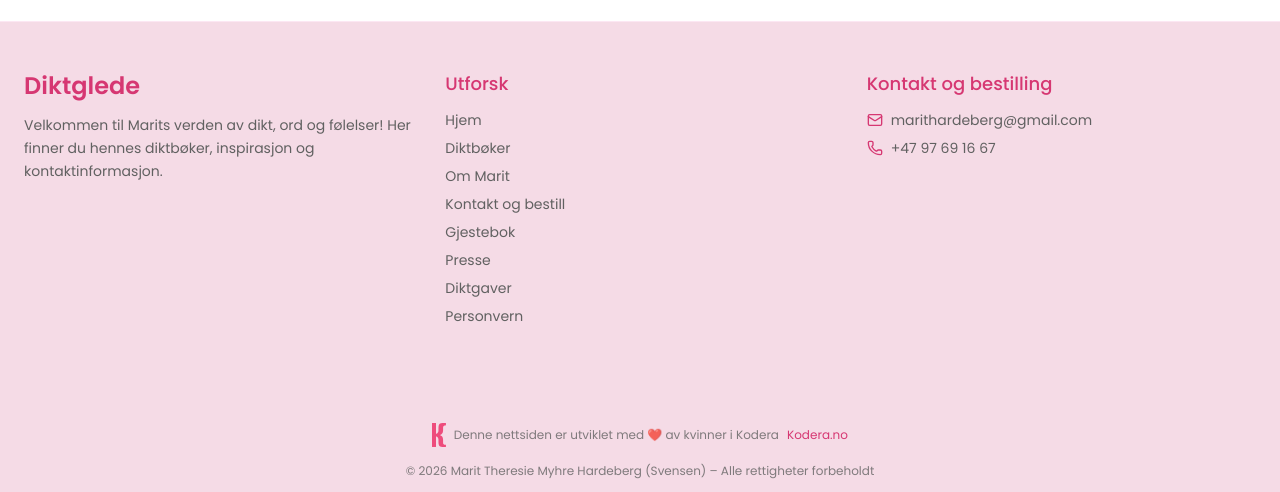
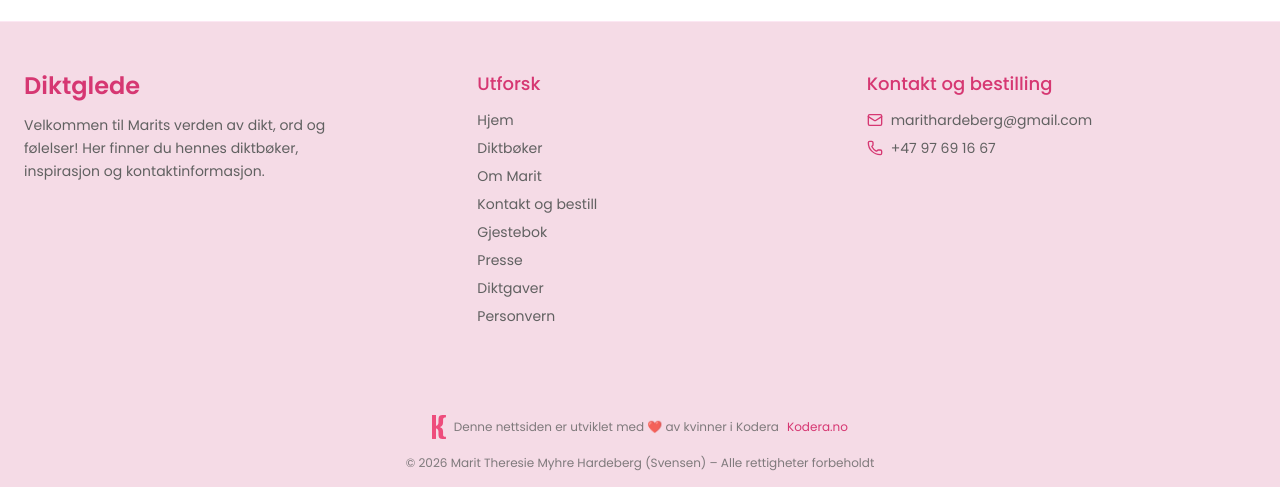
Before and after one commit to LineSvensen/diktglede, a React (Vite) app: page / in a window 1280 px wide. Shown: the part 875-1367 px from the top of the page. Built offline with nearby package versions, Linux system fonts and the light colour scheme; no server answers.

Commit message:
small fixes

```diff
--- a/src/Layout/Footer/index.jsx
+++ b/src/Layout/Footer/index.jsx
@@ -7,7 +7,7 @@ export default function Footer() {
     <footer className="bg-palepink text-black border-t border-pink-100  poppins-regular">
       <div className="max-w-7xl mx-auto px-6 py-12 grid gap-8 md:grid-cols-3">
         {/* --- Column 1: Logo + intro --- */}
-        <div>
+        <div className="lg:max-w-80">
           <h2 className="text-2xl font-semibold text-[#d63772] mb-3">
             Diktglede
           </h2>
@@ -18,8 +18,8 @@ export default function Footer() {
         </div>
 
         {/* --- Column 2: Quick links --- */}
-        <div>
-          <h3 className="text-lg font-medium text-[#d63772] mb-3">Utforsk</h3>
+        <div className="lg:ml-8">
+          <h3 className="text-lg font-medium  text-[#d63772] mb-3">Utforsk</h3>
           <ul className="space-y-2 text-sm">
             <li>
               <Link to="/" className="hover:text-[#ae295a] transition-colors">
@@ -109,7 +109,7 @@ export default function Footer() {
       </div>
 
       {/* --- Bottom bar --- */}
-      <div className="flex justify-evenly  items-center flex-col gap-4 border-t border-palepink mt-8 py-4 text-center text-xs text-black/80">
+      <div className="flex justify-evenly  items-center flex-col gap-4 border-t border-palepink mt-6 py-4 text-center text-xs text-black/80">
         <p className="flex flex-col sm:flex-row items-center gap-2 justify-center">
           <img src={koderaLogo} alt="Kodera" className="h-6" />
           Denne nettsiden er utviklet med ❤️ av kvinner i Kodera
```
